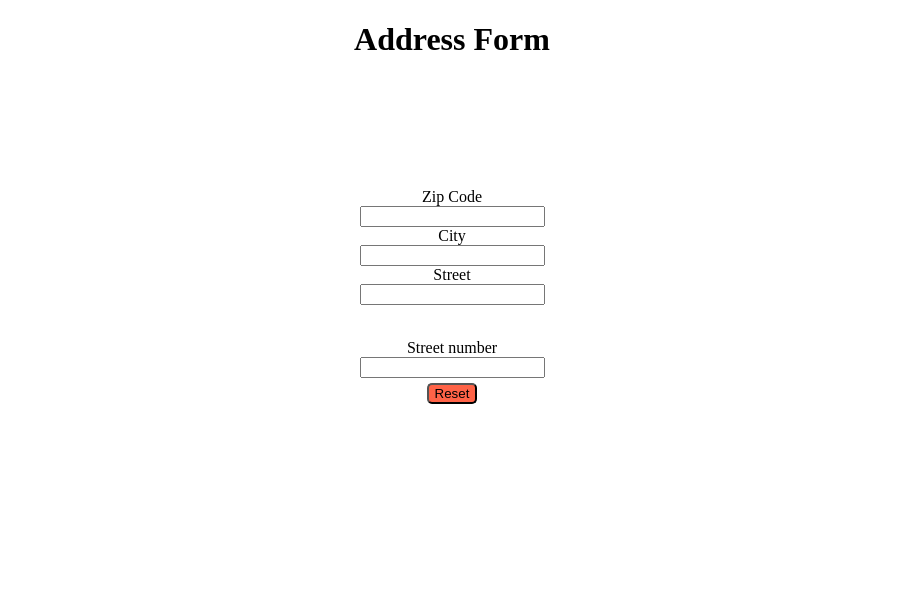
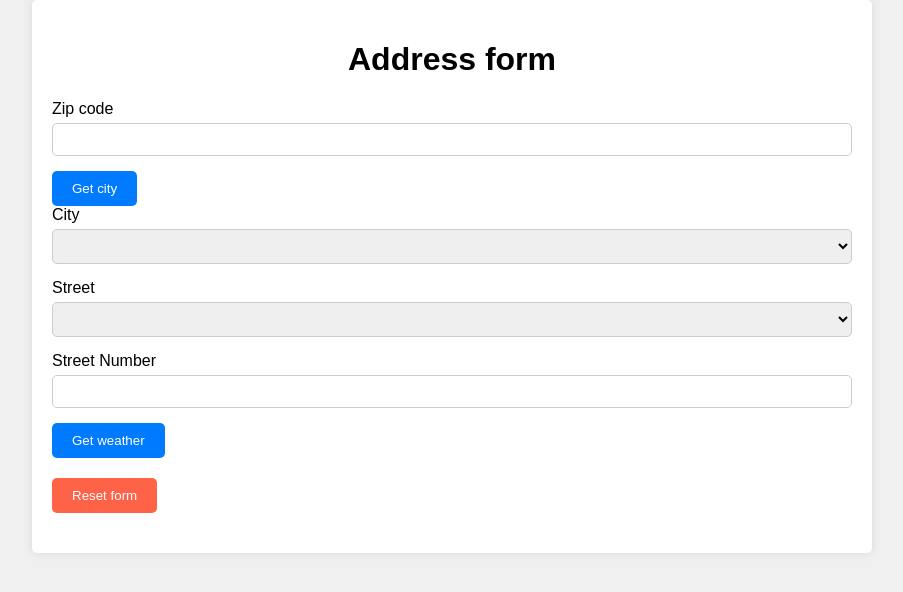
Before and after one commit to LMNoire/MS-Dev-2024, a PHP site: page / in a window 1280 px wide. Shown: the top 592 px of the page, without its empty margins (188-1091 px from the left). Run offline with PHP 8.4, Linux system fonts and the light colour scheme; lists and menus that the app fills with data are empty.

Commit message:
Update 6-JS exercice 15

```diff
--- a/6-JS/Exercice15/index.html
+++ b/6-JS/Exercice15/index.html
@@ -1,60 +1,56 @@
-<!doctype html>
-<html>
+<!DOCTYPE html>
+<html lang="fr">
 <head>
-	<title>Adresse</title>
-	<meta charset="utf-8">
-    <link href="style.css" rel="stylesheet"/>
+    <meta charset="UTF-8">
+    <meta name="viewport" content="width=device-width, initial-scale=1.0">
+    <title>Address form</title>
+    <link rel="stylesheet" href="style.css">
 </head>
 
 <body>
-
-<!--Page title-->
-    <h1>Address Form</h1>
-
-<!--Adress Form-->
-<div class="wrapper">
-    <form action="" id="adressForm">
+    <!--Address form container-->
+    <div class="container">
+        <h1>Address form</h1>
+        <form id="addressForm">
             <!--ZipCode-->
-        <label for="zipCode">Zip Code</label>
-            <br>
-        <input type="text" id="zipCode">
-            <br>
+            <div class="form-group">
+                <label for="postalCode">Zip code</label>
+                <input type="text" id="postalCode" name="postalCode">
+            </div>
+            <!--Error message display-->
+            <div id="error-message" class="error-message"></div>
+            <!--Get city button-->
+            <div class="form-group">
+                <button type="button" id="fetchCityBtn">Get city</button>
+            </div>
             <!--City-->
+            <div class="form-group">
                 <label for="city">City</label>
-            <br>
-        <input type="text" id="city">
-        <!--City suggestion-->
-        <div class="suggestions-container" id="cityContainer">
-            <ul class="city-suggestions" id="citySuggestions"></ul>
+                <select id="city" name="city"></select>
             </div>
-            <br>
             <!--Street-->
+            <div class="form-group">
                 <label for="street">Street</label>
-            <br>
-        <input type="text" id="street">
-        <!--Street suggestion-->
-        <div class="suggestions-container2" id="street-suggestions">
-            <ul class="street-suggestions"></ul>
+                <select id="street" name="street"></select>
             </div>
-            <br>
             <!--Street number-->
-        <label for="streetNbr">Street number</label>
-            <br>
-        <input type="text" id="streetNbr">
-            <br>
+            <div class="form-group">
+                <label for="streetNumber">Street Number</label>
+                <input type="text" id="streetNumber" name="streetNumber">
+            </div>
+            <!--Weather API-->
+            <div class="form-group">
+                <button type="button" id="getWeather">Get weather</button>
+            </div>
+            <!--Display API response-->
+            <div id="weather-response"></div>
             <!--Reset button-->
-        <input type="reset" value="Reset" id="resetBtn"/>
+            <button type="reset" id="resetBtn" class="btn btn-primary">Reset form</button>
         </form>
     </div>
 
-<!--Weather API-->
-<div class="wrapper2">
-
-</div>
-
-<!--JS scripts-->
-<script src="https://code.jquery.com/jquery-3.3.1.min.js"></script>
-<script src="test.js"></script>
-
+    <!--JS Scripts-->
+    <script src="https://cdnjs.cloudflare.com/ajax/libs/jquery/3.6.0/jquery.min.js"></script>
+    <script src="script.js"></script>
 </body>
 </html>
--- /dev/null
+++ b/6-JS/Exercice15/script.js
@@ -0,0 +1,84 @@
+$(document).ready(function () {
+    const apiUrl = 'https://geo.api.gouv.fr/communes?codePostal=';
+    const streetsUrl = 'https://api-adresse.data.gouv.fr/search/?q=';
+    const format = '&format=json';
+
+    let zipcode = $('#postalCode');
+    let city = $('#city');
+    let street = $('#street');
+    let errorMessage = $('#error-message');
+
+    $(zipcode).on('blur', function () {
+        let code = $(this).val();
+        let url = apiUrl + code + format;
+
+        fetch(url, { method: 'get' })
+            .then(response => response.json())
+            .then(results => {
+                $(city).find('option').remove();
+                if (results.length) {
+                    $(errorMessage).text('').hide();
+                    $.each(results, function (key, value) {
+                        console.log(value);
+                        $(city).append('<option value="' + value.nom + '">' + value.nom + '</option>');
+                    });
+                }
+                else {
+                    $(city).empty();
+                    $(errorMessage).text('Aucune commune avec ce code postal.').show();
+                }
+            })
+            .catch(err => {
+                console.log(err);
+                $(city).find('option').remove();
+            });
+    });
+
+    $(city).on('click', function () {
+        let selectedCity = $(this).val();
+        let selectedZipcode = $(zipcode).val();
+
+        if (selectedCity && selectedZipcode) {
+            let url2 = streetsUrl + selectedCity + '+' + selectedZipcode + format + '&limit=99';
+
+            fetch(url2)
+                .then(response => response.json())
+                .then(results => {
+                    console.log(results);
+                    $(street).empty();
+                    if (results.features && results.features.length) {
+                        results.features.forEach(feature => {
+                            $(street).append('<option value="' + feature.properties.name + '">' + feature.properties.name + '</option>');
+                        });
+                    }
+                    else {
+                        $(errorMessage).text('Aucune rue trouvée pour cette ville.').show();
+                    }
+                })
+                .catch(err => {
+                    console.log(err);
+                    $(street).empty();
+                });
+        }
+    });
+
+    $("#getWeather").click(function () {
+        var cityVal = $("#city").val();
+        console.log(cityVal);
+        var url = "https://api.openweathermap.org/data/2.5/weather?q=" + cityVal + "&appid=ffeaea7bc4baf864b1225474808ff12e&units=metric&lang=fr";
+
+        $.get(url, function (data) {
+            console.log(data);
+
+            var cityName = data.name;
+            var description = data.weather[0].description;
+            var temp = data.main.temp;
+            var icon = data.weather[0].icon;
+            var iconurl = "http://openweathermap.org/img/w/" + icon + ".png";
+
+            $("#weather-response").html("<p>Ville: " + cityName + "</p><p>Description: " + description + "</p><p>Température: " + temp + "°C</p><img src='" + iconurl + "' alt='Weather Icon'>");
+        }).fail(function () {
+            $("#weather-response").text("Impossible de récupérer la météo pour " + cityVal);
+        });
+    });
+});
--- a/6-JS/Exercice15/style.css
+++ b/6-JS/Exercice15/style.css
@@ -1,21 +1,62 @@
 body {
+    font-family: Arial, sans-serif;
+    background-color: #f0f0f0;
     margin: 0;
+    padding: 0;
 }
+
+.container {
+    max-width: 800px;
+    margin: 0 auto;
+    padding: 20px;
+    background-color: #fff;
+    border-radius: 5px;
+    box-shadow: 0 0 10px rgba(0, 0, 0, 0.1);
+}
+
 h1 {
     text-align: center;
 }
-.wrapper {
-    display: flex;
-    align-items: center;
-    justify-content: center;
-    transform: translateY(50%);
-    margin: 5px;
+
+form {
+    margin-bottom: 20px;
 }
-#adressForm {
-    text-align: center;
+
+label {
+    display: block;
+    margin-bottom: 5px;
 }
+
+input[type="text"],
+select {
+    width: 100%;
+    padding: 8px;
+    margin-bottom: 15px;
+    border: 1px solid #ccc;
+    border-radius: 5px;
+    box-sizing: border-box;
+}
+
+button {
+    background-color: #007bff;
+    color: #fff;
+    border: none;
+    padding: 10px 20px;
+    border-radius: 5px;
+    cursor: pointer;
+}
+
 #resetBtn {
-    margin-top: 5px;
-    border-radius: 5px;
     background-color: tomato;
 }
+#resetBtn:hover {
+    background-color:red;
+}
+
+button:hover {
+    background-color: #0056b3;
+}
+
+#weather-response {
+    margin-top: 20px;
+}
--- a/6-JS/Exercice15/test.js
+++ /dev/null
@@ -1,86 +0,0 @@
-$(document).ready(function() {
-    /*Hide suggestions lists*/
-    $('.suggestions-container').hide();
-
-    /*ZipCode START*/
-    $("#zipCode").keyup(function(e) {
-        e.preventDefault();
-        /*Init city with Zip Code*/
-        let city = $("#zipCode").val();
-        /*Query for city*/
-        $.get('https://api-adresse.data.gouv.fr/search/?q=' + city, {
-            limit: 5,
-            autocomplete: 1,
-            dataType: 'json'
-        }, function(data, status, xhr) {
-            /*Declare variable to store unique cities*/
-            let uniqueCities = {};
-                if (data.features && data.features.length > 0) {
-                    let suggestions = "";
-                    $.each(data.features, function(i, obj) {
-                /*Check if the city is unique before adding it to suggestions*/
-                if (!uniqueCities[obj.properties.city]) {
-                    uniqueCities[obj.properties.city] = true;
-                    suggestions += '<li class="city-suggestions">' + obj.properties.city + '</li>';
-                    }
-                });
-                /* Display suggestions to the container */
-                $('.city-suggestions').html(suggestions);
-                /* Display suggestion container */
-                $('.suggestions-container').show();
-                    } else {
-                /* Hide suggestion container */
-                $('.suggestions-container').hide();
-                    }
-                /*If error*/
-                }, 'json').fail(function() {
-                    console.log("Error fetching address suggestions.");
-                });
-                /*Display suggestions*/
-                $('.city-suggestions').on("click", ".city-suggestions", function() {
-                $("#city").val($(this).text());
-                /*Clear suggestions*/
-                $('.suggestions-container').hide();
-            });
-        /*ZipCode END*/
-        });
-
-    /*Street START*/
-    $("#street").keyup(function(e) {
-        e.preventDefault();
-        let city = $("#city").val();
-        /*Query for street*/
-        $.get('https://api-adresse.data.gouv.fr/search/?q=' + city, {
-            q: $(this).val(),
-            limit: 10,
-            autocomplete: 1,
-            dataType: 'json'
-        }, function(data, status, xhr) {
-            if (data.features && data.features.length > 0) {
-                let suggestions = "";
-                $.each(data.features, function(i, obj) {
-                    suggestions += '<li class="street-suggestions">' + obj.properties.street + '</li>';
-                });
-                /*Display suggestions to the container*/
-                $('.street-suggestions').html(suggestions);
-                /*Display suggestion container*/
-                $('.suggestions-container2').show();
-                    } else {
-                /*Hide suggestion container*/
-                $('.suggestions-container2').hide();
-                    }
-                /*If error*/
-                }, 'json').fail(function() {
-                    console.log("Error fetching address suggestions.");
-                });
-            });
-        /*Display suggestions*/
-        $('.street-suggestions').on("click", ".street-suggestions", function() {
-        $("#street").val($(this).text());
-        /*Clear suggestions*/
-        $('.suggestions-container2').hide();
-    /*Street END*/
-    });
-
-/*End of document*/
-})
```
Lines whose indentation alone changed are shown as unchanged.
